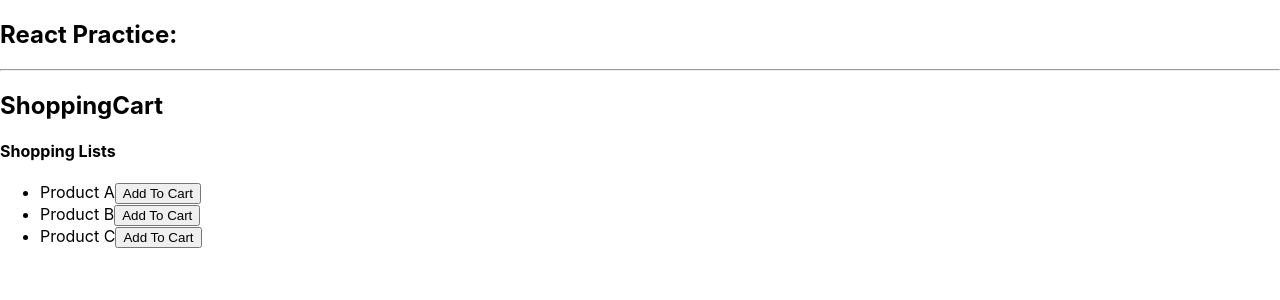
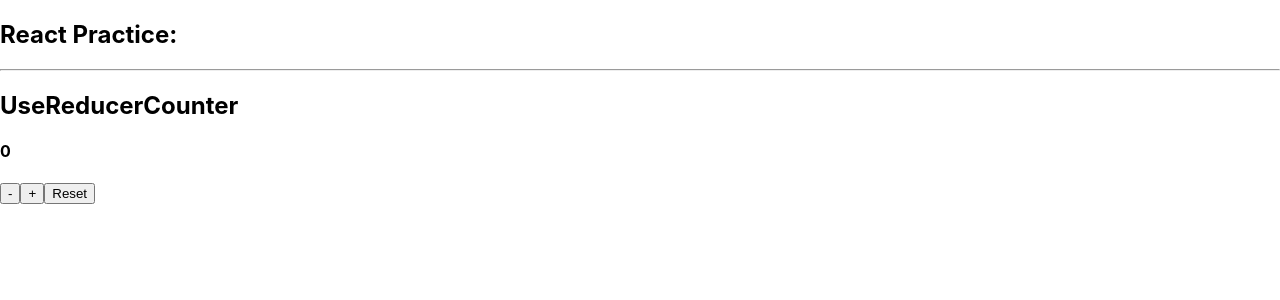
Before and after one commit to tharuAnish/StartCraft, a React (Create React App) app: page / in a window 1280 px wide. Shown: the top 300 px of the page. Built offline with nearby package versions, Linux system fonts and the light colour scheme.

Commit message:
Implemented useReducer counter

```diff
--- a/src/App.js
+++ b/src/App.js
@@ -22,6 +22,7 @@ import Comp from "./Components/19Comp"
 import { ThemeProvider } from "./Components/19ThemeContext"
 import ShoppingCart from "./Components/20ShoppingCart"
 import { CartProvider } from "./Components/20CartContext"
+import UseReducerCounter from "./Components/21UseReducerCounter"
 
 export default function App() {
   // const items = ["1Notebook", "2Pen", "3Laptop", "4Book", "5Wallet", "6Keys"]
@@ -30,9 +31,10 @@ export default function App() {
     <div>
       <h2>React Practice:</h2>
       <hr />
-      <CartProvider>
+      <UseReducerCounter />
+      {/* <CartProvider>
         <ShoppingCart />
-      </CartProvider>
+      </CartProvider> */}
       {/* <HelloWorld /> */}
       {/* <Counter /> */}
       {/* <UserInput /> */}
--- /dev/null
+++ b/src/Components/21UseReducerCounter.jsx
@@ -0,0 +1,31 @@
+import React, { useReducer } from "react"
+
+const reducer = (state, action) => {
+  switch (action.type) {
+    case "INCREMENT":
+      return { count: state.count + 1 }
+    case "DECREMENT":
+      return { count: state.count - 1 }
+    case "RESET":
+      return { count: 0 }
+    default:
+      return state
+  }
+}
+
+const UseReducerCounter = () => {
+  const [state, dispatch] = useReducer(reducer, { count: 0 })
+
+  return (
+    <div>
+      <h2>UseReducerCounter</h2>
+
+      <h4>{state.count}</h4>
+      <button onClick={() => dispatch({ type: "DECREMENT" })}>-</button>
+      <button onClick={() => dispatch({ type: "INCREMENT" })}>+</button>
+      <button onClick={() => dispatch({ type: "RESET" })}>Reset</button>
+    </div>
+  )
+}
+
+export default UseReducerCounter
```
